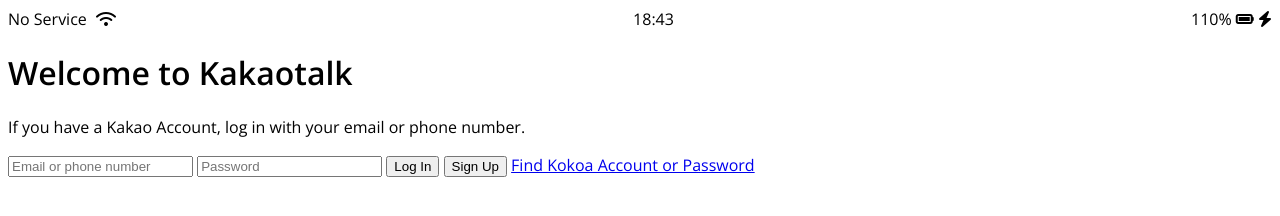
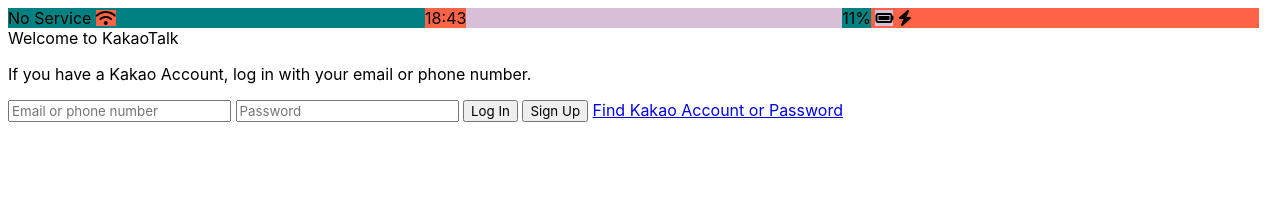
Before and after one commit to pendulum256/kakaoclone, a plain HTML site: page index.html in a window 1280 px wide. Drawn offline with nearby package versions, Linux system fonts and the light colour scheme.

Commit message:
sanghoon jayul

```diff
--- a/css/styles.css
+++ b/css/styles.css
@@ -1,12 +1,22 @@
-@import url("https://fonts.googleapis.com/css2?family=Open+Sans:wght@400;600&display=swap");
-body {
-  font-family: "Open Sans", sans-serif;
+* {
+  font-family: -apple-system, BlinkMacSystemFont, "Segoe UI", Roboto, Oxygen,
+    Ubuntu, Cantarell, "Open Sans", "Helvetica Neue", sans-serif;
 }
-
-.status-bar {
+.state-bar {
   display: flex;
-  justify-content: space-between;
 }
-.status-bar__column:first-child span {
-  margin-right: 5px;
+.state-bar__column {
+  width: 33%;
 }
+.state-bar :first-child {
+  justify-content: flex-start;
+  background-color: teal;
+}
+.state-bar :nth-child(2) {
+  justify-content: center;
+  background-color: thistle;
+}
+.state-bar :last-child {
+  justify-content: flex-end;
+  background-color: tomato;
+}
--- a/index.html
+++ b/index.html
@@ -4,41 +4,46 @@
     <link rel="stylesheet" href="css/styles.css" />
     <meta charset="UTF-8" />
     <meta name="viewport" content="width=device-width, initial-scale=1.0" />
-    <title>Welcome to kakaotalk</title>
+    <title>Welcome to Kakaotalk</title>
   </head>
+
   <body>
-    <div class="status-bar">
-      <div class="status-bar__column">
+    <header>
+      <div class="state-bar">
+        <div class="state-bar__column">
           <span>No Service</span>
           <i class="fas fa-wifi"></i>
-        <!-- 주석은 컨트롤 +/  todo : wifi icon -->
         </div>
-      <div class="status-bar__column">
+        <div class="state-bar__column">
           <span>18:43</span>
         </div>
-      <div class="status-bar__column">
-        <span>110%</span>
+        <div class="state-bar__column">
+          <span>11%</span>
           <i class="fas fa-battery-full"></i>
-        <!-- batter icon -->
           <i class="fas fa-bolt"></i>
-        <!-- lightning icon -->
         </div>
       </div>
-    <header class="welcome-header">
-      <h1 class="welcome-header__title">Welcome to Kakaotalk</h1>
-      <p class="welcome-header__text">
+    </header>
+    <main>
+      <span>Welcome to KakaoTalk</span>
+      <p>
         If you have a Kakao Account, log in with your email or phone number.
       </p>
-    </header>
-
-    <form id="login-form">
-      <input type="text" placeholder="Email or phone number" />
-      <input type="password" placeholder="Password" />
-      <input type="submit" value="Log In" />
-      <input type="submit" value="Sign Up" />
-      <a href="#">Find Kokoa Account or Password</a>
-    </form>
-
+      <input
+        type="text"
+        id="Welcomepage__emailorphonenumber"
+        placeholder="Email or phone number"
+      />
+      <input
+        type="password"
+        id="Welcomepage__password"
+        placeholder="Password"
+      />
+      <input type="submit" value="Log In" id="Welcomepage__login" />
+      <input type="submit" value="Sign Up" id="Welcomepage__signup" />
+      <a href="#">Find Kakao Account or Password</a>
+    </main>
+    <footer></footer>
     <script
       src="https://kit.fontawesome.com/f5557ec70b.js"
       crossorigin="anonymous"
```
Lines whose indentation alone changed are shown as unchanged.
